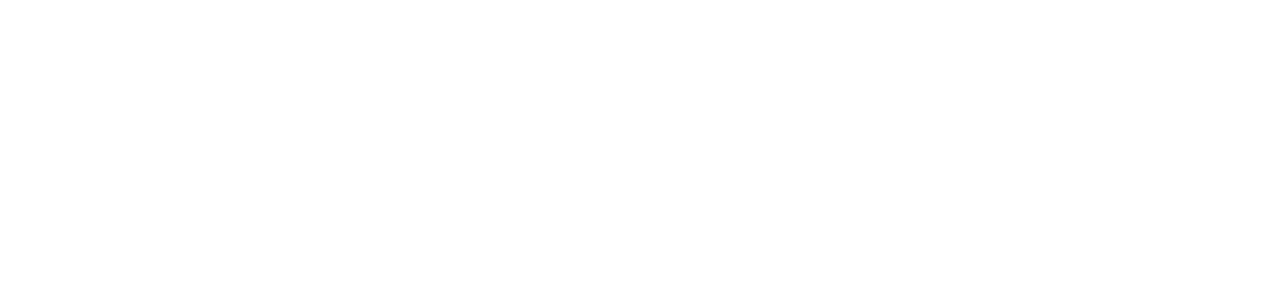
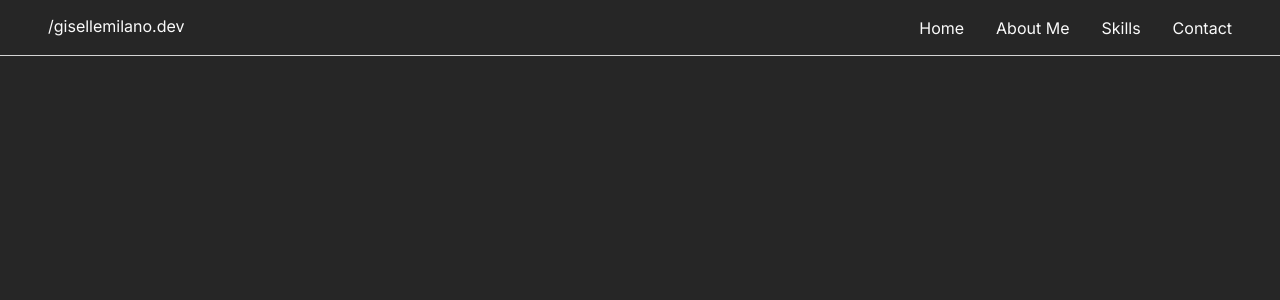
Before and after one commit to GiselleMilano/my_portfolio, a Next.js app: page / in a window 1280 px wide. Shown: the top 300 px of the page. Built offline with nearby package versions, Linux system fonts and the light colour scheme.

Commit message:
Navbar component created

```diff
--- a/src/app/page.js
+++ b/src/app/page.js
@@ -1,3 +1,10 @@
+import Navbar from "@/components/Navbar";
+
 export default function Home() {
-  return <main className="flex flex-col items-center justify-center"></main>;
+  return (
+    <main className="w-full h-full overflow-auto bg-neutral-800">
+      <Navbar />
+      <div className="flex flex-col gap-12 xl:mt-14 lg:mt-14"></div>
+    </main>
+  );
 }
--- a/src/components/Navbar.js
+++ b/src/components/Navbar.js
@@ -0,0 +1,17 @@
+export default function Navbar() {
+  return (
+    <div className="hidden bg-neutral-800 text-neutral-50 h-14 xl:flex lg:flex items-center fixed top-0 z-50 w-full border-b border-neutral-300">
+      <div className="w-full flex flex-row justify-center items-center pr-12 pl-12">
+        <div className="flex w-full justify-start items-center">
+          <p className="h-7 w-7">/gisellemilano.dev</p>
+        </div>
+        <div className="flex w-full justify-end items-center gap-8">
+          <a href="#home">Home</a>
+          <a href="#about">About Me</a>
+          <a href="#skills">Skills</a>
+          <a href="#soft-skills">Contact</a>
+        </div>
+      </div>
+    </div>
+  );
+}
```
